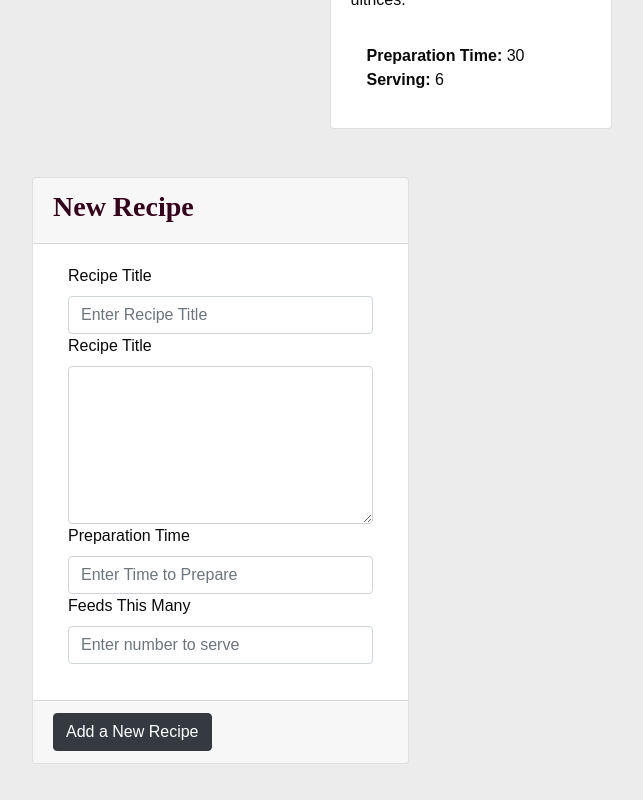
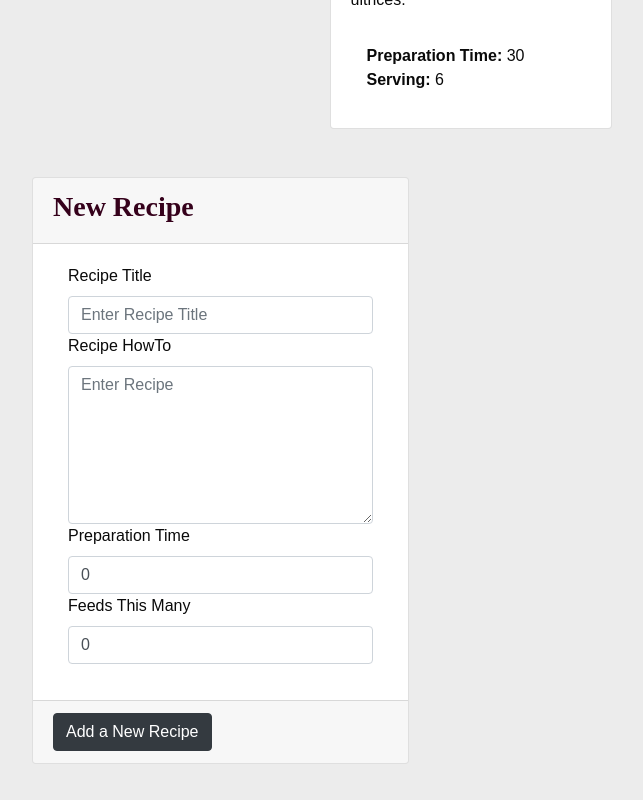
Before and after one commit to CaptainStorm21/Angular-9-recipe, an Angular app: page / in a window 1280 px wide. Shown: the part 914-1714 px from the top of the page, without its empty margins (13-656 px from the left). Built offline with nearby package versions, Linux system fonts and the light colour scheme; a web font is replaced by a local one.

Commit message:
function added adding a new receipe

```diff
--- a/src/app/app.module.ts
+++ b/src/app/app.module.ts
@@ -1,10 +1,11 @@
 import { BrowserModule } from '@angular/platform-browser';
 import { NgModule } from '@angular/core';
+import { FormsModule } from '@angular/forms';
 
 import { AppRoutingModule } from './app-routing.module';
 import { AppComponent } from './app.component';
 
-//custom components
+// custom components
 import { RecipeListComponent } from './components/recipe-list/recipe-list.component';
 import { RecipeSummaryComponent } from './components/recipe-summary/recipe-summary.component';
 
@@ -16,7 +17,8 @@ import { RecipeSummaryComponent } from './components/recipe-summary/recipe-summa
   ],
   imports: [
     BrowserModule,
-    AppRoutingModule
+    AppRoutingModule,
+    FormsModule
   ],
   providers: [],
   bootstrap: [AppComponent]
--- a/src/app/components/recipe-list/recipe-list.component.html
+++ b/src/app/components/recipe-list/recipe-list.component.html
@@ -12,30 +12,53 @@
       </div>
       <div class="card-body">
         <div class="col-md-12 col-lg-12 col-sm-12">
-          <form>
+
             <div class="form-group">
+              <div>
                 <label for="RecipeTitle">Recipe Title</label>
-              <input type="text" class="form-control" id="RecipeTitle" aria-describedby="RecipeTitle"
+                <input type="text"
+                       class="form-control"
+                       id="RecipeTitle"
+                       aria-describedby="RecipeTitle"
+                       [(ngModel)]="recipe_in_progress.title"
                        placeholder="Enter Recipe Title">
-              <label for="RecipeTitle">Recipe Title</label>
-              <textarea type="text" rows="6" class="form-control" id="RecipeTitle" aria-describedby="RecipeTitle"
-                placeholder="Enter Recipe Title">
+              </div>
+              <div>
+                <label for="RecipeHowTo">Recipe HowTo</label>
+                <textarea type="text" rows="6"
+                          class="form-control"
+                          id="RecipeText"
+                          [(ngModel)]="recipe_in_progress.description"
+                          aria-describedby="RecipeHow to"
+                          placeholder="Enter Recipe">
                 </textarea>
+              </div>
+              <div>
                 <label for="RecipeTitle">Preparation Time</label>
-              <input type="text" class="form-control" id="Preparation Time" aria-describedby="Preparation Time"
+                <input type="text"
+                       class="form-control"
+                       id="Preparation Time"
+                       aria-describedby="Preparation Time"
+                       [(ngModel)]="recipe_in_progress.preparation_time"
                        placeholder="Enter Time to Prepare">
+              </div>
+              <div>
                 <label for="RecipeTitle">Feeds This Many</label>
-              <input type="text" class="form-control" id="Servings" aria-describedby="Servings"
+                <input type="text"
+                       class="form-control"
+                       id="Servings" aria-describedby="Servings"
+                       [(ngModel)]="recipe_in_progress.feed_this_many"
                   placeholder="Enter number to serve">
               </div>
+            </div>
 
-          </form>
+
         </div>
         <!--end of grid for form-->
       </div>
       <!--end of card-body-->
       <div class="card-footer">
-        <button class="btn btn-dark"> Add a New Recipe </button>
+        <button class="btn btn-dark" value="Add a New Recipe" (click)="addRecipeClicked()"> Add a New Recipe </button>
       </div>
     </div>
   </div>
--- a/src/app/components/recipe-list/recipe-list.component.ts
+++ b/src/app/components/recipe-list/recipe-list.component.ts
@@ -8,48 +8,62 @@ import { Recipe } from 'src/app/model/recipe';
 })
 export class RecipeListComponent {
 
+  recipe_in_progress: Recipe;
+
+
   /*multiple recipes*/
   recipes: Recipe[];
+
   constructor() {
+
+    this.recipe_in_progress = Recipe.createBlank();
+
     this.recipes = [
       new Recipe(
         'Banana Bread',
         'Qui Banana bread amet duis sunt pariatur qui.Consequat exercitation officia eu in eu laborum esse. Amet veniam duis consequat proident incididunt id fugiat. Tempor exercitation sint dolor Lorem esse. Cillum reprehenderit aliquip tempor dolore nulla non do esse eiusmod. Anim nisi proident magna qui id velit voluptate et reprehenderit. Occaecat non est proident duis sint et magna in aliquip dolore nostrud exercitation velit nostrud. Aliquip voluptate duis est dolore adipisicing labore esse.',
+        4,
+        60,
         null,
         null,
-        null,
-        4,
-        60
+        null
       ),
       new Recipe(
         'Apple Pie',
         'Lorem ipsum dolor sit amet, consectetur adipiscing elit. Maecenas porttitor magna eu sapien ullamcorper, at sollicitudin risus sodales. Maecenas elementum pulvinar gravida. Nam imperdiet luctus tempus. Ut non interdum leo. Maecenas at auctor nisi. Curabitur nec sapien et ligula eleifend fermentum et in neque. Suspendisse in consectetur elit. Etiam ac ex lorem. Nulla urna lacus, tempor at elit at, tristique ullamcorper lectus. Donec mattis dignissim sem, eget lacinia arcu mattis sit amet. Nulla pellentesque elit nec leo egestas, id commodo orci sagittis. Phasellus maximus augue nunc. Vestibulum quis tellus metus. Cras feugiat massa quis diam tristique facilisis. Curabitur fringilla urna vitae pulvinar ultrices.',
+        6,
+        30,
         null,
         null,
-        null,
-        6,
-        30
+        null
       ),
       new Recipe(
         'Strawberry Ice Cream',
         'Nam maximus, mauris nec consequat viverra, ligula arcu ultricies neque, a rhoncus erat felis ac leo. Pellentesque viverra dui vel erat sagittis, et dignissim quam efficitur. Cras sed nulla turpis. Aliquam erat volutpat. Curabitur ac mattis erat. Phasellus sit amet ex massa. Nam eu justo quam. Duis a urna eu libero blandit luctus. Praesent commodo neque eu consequat tincidunt. Nunc nulla sem, tristique in gravida a, convallis euismod tortor. Etiam lobortis enim a cursus varius. Nullam blandit ac dolor eget iaculis.',
+        8,
+        160,
         null,
         null,
-        null,
-        8,
-        160
+        null
       ),
       new Recipe(
         'Mulberry Ice Cream',
         'Nam maximus, mauris nec consequat viverra, ligula arcu ultricies neque, a rhoncus erat felis ac leo. Pellentesque viverra dui vel erat sagittis, et dignissim quam efficitur. Cras sed nulla turpis. Aliquam erat volutpat. Curabitur ac mattis erat. Phasellus sit amet ex massa. Nam eu justo quam. Duis a urna eu libero blandit luctus. Praesent commodo neque eu consequat tincidunt. Nunc nulla sem, tristique in gravida a, convallis euismod tortor. Etiam lobortis enim a cursus varius. Nullam blandit ac dolor eget iaculis.',
+        4,
+        60,
         null,
         null,
-        null,
-        4,
-        60
+        null
       )
     ];
   }
+
+  addRecipeClicked() {
+    console.log(JSON.stringify(this.recipe_in_progress, null, 2));
+    this.recipes.unshift(this.recipe_in_progress);
+    this.recipe_in_progress = Recipe.createBlank();
+  }
+
 }
 
 
--- a/src/app/model/recipe.ts
+++ b/src/app/model/recipe.ts
@@ -12,29 +12,36 @@ export interface Instruction {
 export class Recipe {
   public title: string;
   public description: string;
+  public feed_this_many: number; // num of people
+  public preparation_time: number; //time in minutes
   public ingredients: Ingredient[];
   public instructions: Instruction[];
   public cover_photo: string;
-  public feed_this_many: number; // num of people
-  public preparation_time: number; //time in minutes
+
   constructor(
     t: string,
     d: string,
+    ftm: number,
+    pt: number,
     ing: Ingredient[],
     ins: Instruction[],
-    cp: string,
-    ftm: number,
-    pt: number
+    cp: string
   )
   {
     this.title = t;
     this.description = d;
+    this.feed_this_many = ftm;
+    this.preparation_time = pt;
     this.ingredients = ing;
     this.instructions = ins;
     this.cover_photo = cp;
-    this.feed_this_many = ftm;
-    this.preparation_time = pt;
   }
+
+  public static createBlank(): Recipe {
+    return new Recipe('', '', 0, 0, null, null, null);
+  }
+
+
 }
 
 // export class Recipe {
```
Lines whose indentation alone changed are shown as unchanged.
